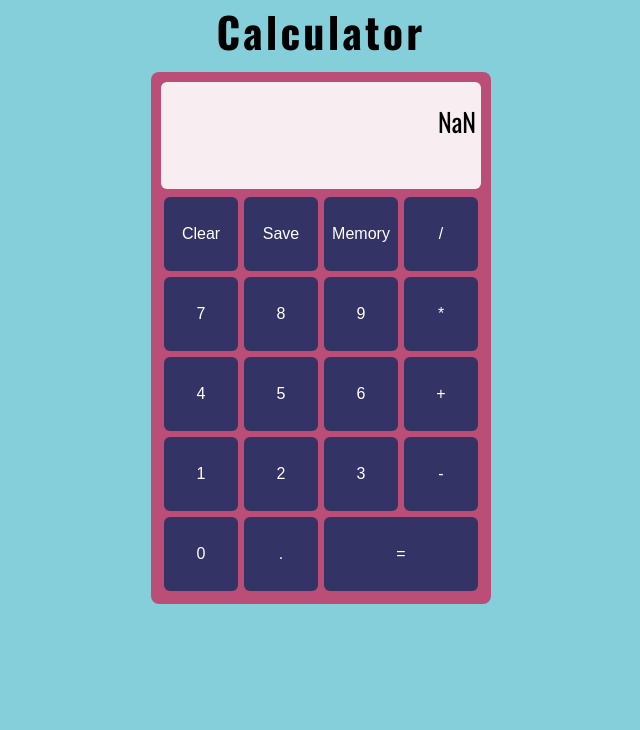
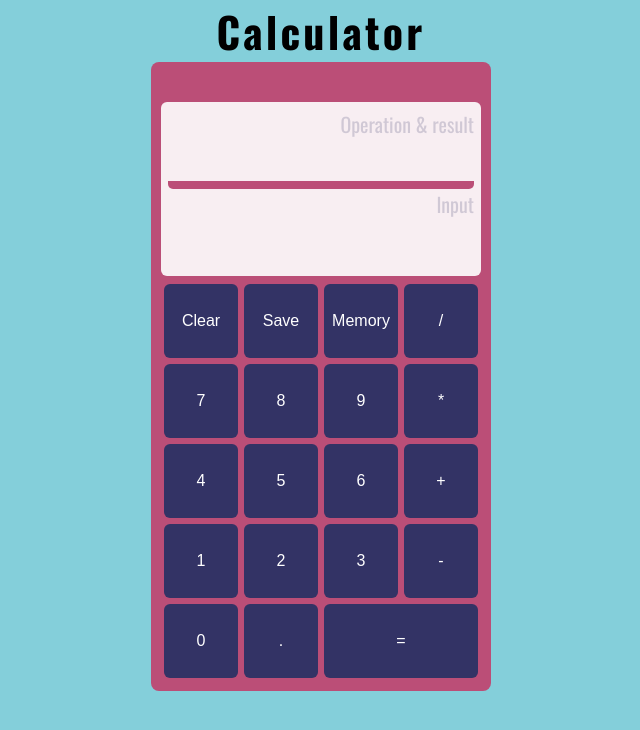
Before and after one commit to gyulabodor/Calculator, a React (Create React App) app in the folder frontend/: page / in a window 1280 px wide. Shown: the top 730 px of the page, without its empty margins (319-959 px from the left). Built offline with nearby package versions, Linux system fonts and the light colour scheme.

Commit message:
Added fixDecimalPlaces() function to solve the decimal places problem & Added info field for the calculation screenAnd error handling

```diff
--- a/frontend/src/components/Calculator/Calculator.tsx
+++ b/frontend/src/components/Calculator/Calculator.tsx
@@ -12,6 +12,29 @@ export const Calculator = () => {
 
     const evaluate = (arr:string[]) =>{
         return eval(arr.join(""));
+    }
+
+    const fixDecimalPlaces = (result: string) => {
+
+       let fixedResult = parseFloat(result)
+
+       if(fixedResult.toString().includes(".")){
+
+        const splittedResult = fixedResult.toString().split(".")
+        const decimals = splittedResult[1];
+
+        let numToFix;
+        if (decimals.length >= 4) {
+            numToFix = 4
+        }
+        else{
+            numToFix = decimals.length
+        }
+        return fixedResult.toFixed(numToFix);
+       }
+       else{
+        return fixedResult.toString();
+       }
     }
 
     const handleDigitClick = (e : React.MouseEvent<HTMLButtonElement>) => {
@@ -60,8 +83,8 @@ export const Calculator = () => {
         if(prevInput !== ""){
             if (operator !== "") {
                 setOperator(btnOperator);
-             }
-            setPrevInput(evaluate([prevInput,operator,currentInput]));
+            }
+            setPrevInput(fixDecimalPlaces(evaluate([prevInput,operator,currentInput])));
             setOperator(btnOperator);
             setCurrentInput("");
         }
@@ -69,7 +92,12 @@ export const Calculator = () => {
 
     const handleEvaluateClick = () => {
         setInfoMessage("");
-        setPrevInput(evaluate([prevInput,operator,currentInput]));
+        if (currentInput !== "") {
+            setPrevInput(fixDecimalPlaces(evaluate([prevInput,operator,currentInput])));
+        }
+        else{
+            setInfoMessage("You have not added number to the input field!")
+        }
         setCurrentInput("");
         setOperator("");
     }
@@ -82,7 +110,9 @@ export const Calculator = () => {
     }
 
     const handleSaveClick = () =>{
-        setInfoMessage("");
+
+        if (prevInput !== "") {
+            setInfoMessage("");
         const body = { prevInput };
 
             fetchSave(body)
@@ -92,6 +122,12 @@ export const Calculator = () => {
             .catch ((err) => {
                 setInfoMessage(err.message);
             })
+        }
+        else{
+            setInfoMessage(`Only the result field could be saved!
+            \nPlease hit = before you start saving!`)
+        }
+
 
 
     };
@@ -113,8 +149,10 @@ export const Calculator = () => {
             <div className="info-box">{infoMessage}</div>
             <div className="calc-grid">
                     <div className="screen">
-                        <div className="previous-input">{parseFloat(prevInput).toFixed(3)} {operator}</div>
-                        <div className="current-input">{currentInput} </div>
+                        <div className="screen-title">Operation & result</div>
+                        <div className="previous-input">{prevInput} {operator}</div>
+                        <div className="screen-title">Input</div>
+                        <div className="current-input">{currentInput}</div>
                     </div>
                     <button onClick={handleClearClick}>Clear</button>
                     <button onClick={handleSaveClick}>Save</button>
--- a/frontend/src/components/Calculator/style.css
+++ b/frontend/src/components/Calculator/style.css
@@ -29,9 +29,32 @@
     word-break: break-all;
     background-color: rgb(255, 255, 255, .9);
     border-radius: 6px;
-    padding: 5px;
+    padding: 7px;
     margin-bottom: 5px;
 }
+
+.previous-input{
+    height: 50px;
+    max-height: 50px;
+    width: 100%;
+    text-align: right;
+    border-bottom: 8px solid #bb4e77;
+    border-radius: 5px;
+}
+
+.current-input{
+    height: 50px;
+    max-height: 50px;
+
+}
+
+.screen-title{
+    width: 100%;
+    font-size: 20px;
+    text-align: right;
+    color:rgba(51, 51, 101, .2)
+}
+
 button{
     margin: 3px;
     background-color: rgb(51, 51, 101);
@@ -48,6 +71,7 @@ button:hover{
 .info-box{
     text-align: center;
     color:#fff;
-    font-size: 24px;
+    font-size: 22px;
     font-weight: 700;
+    padding: 10px;
 }
```
